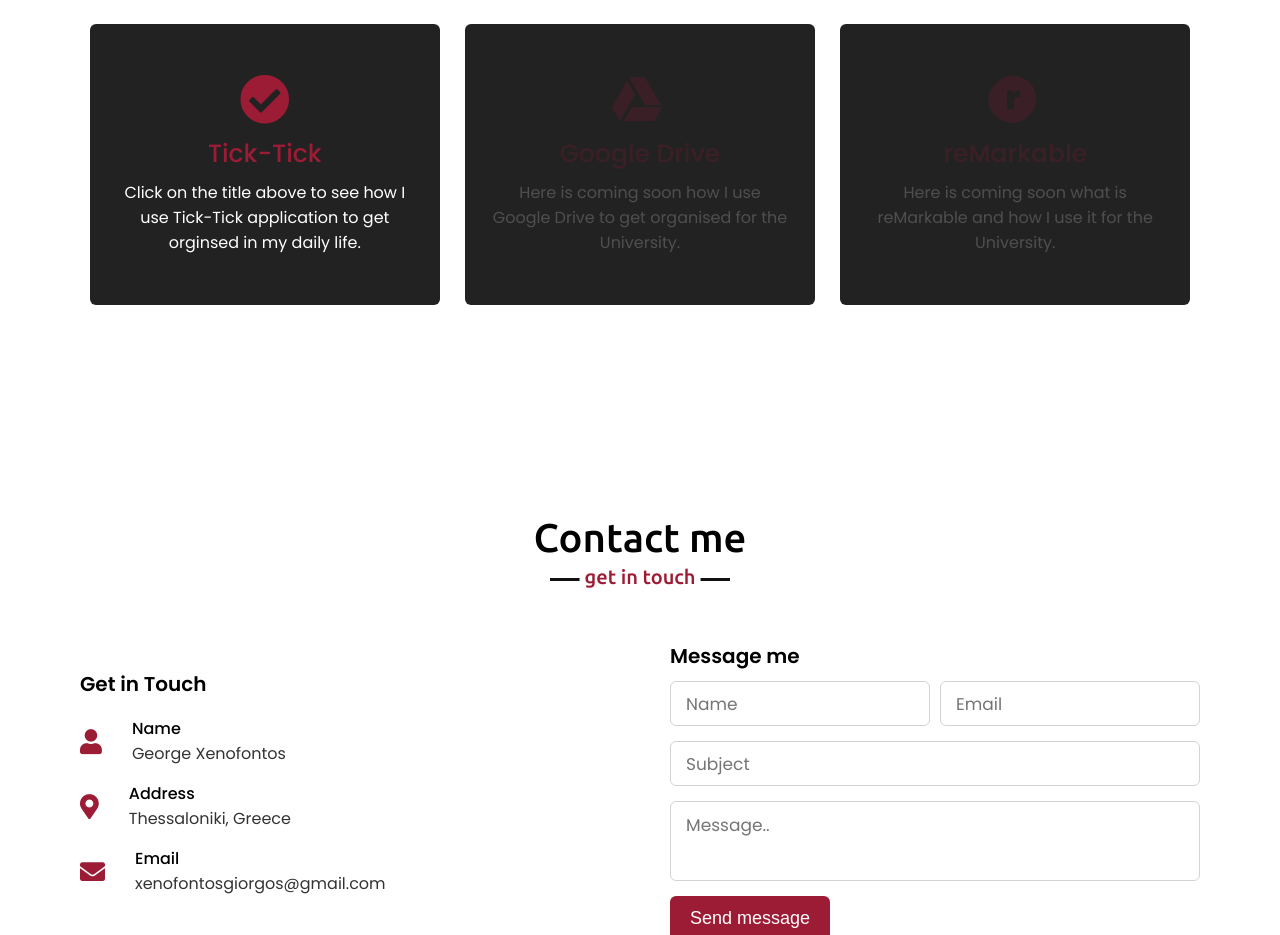
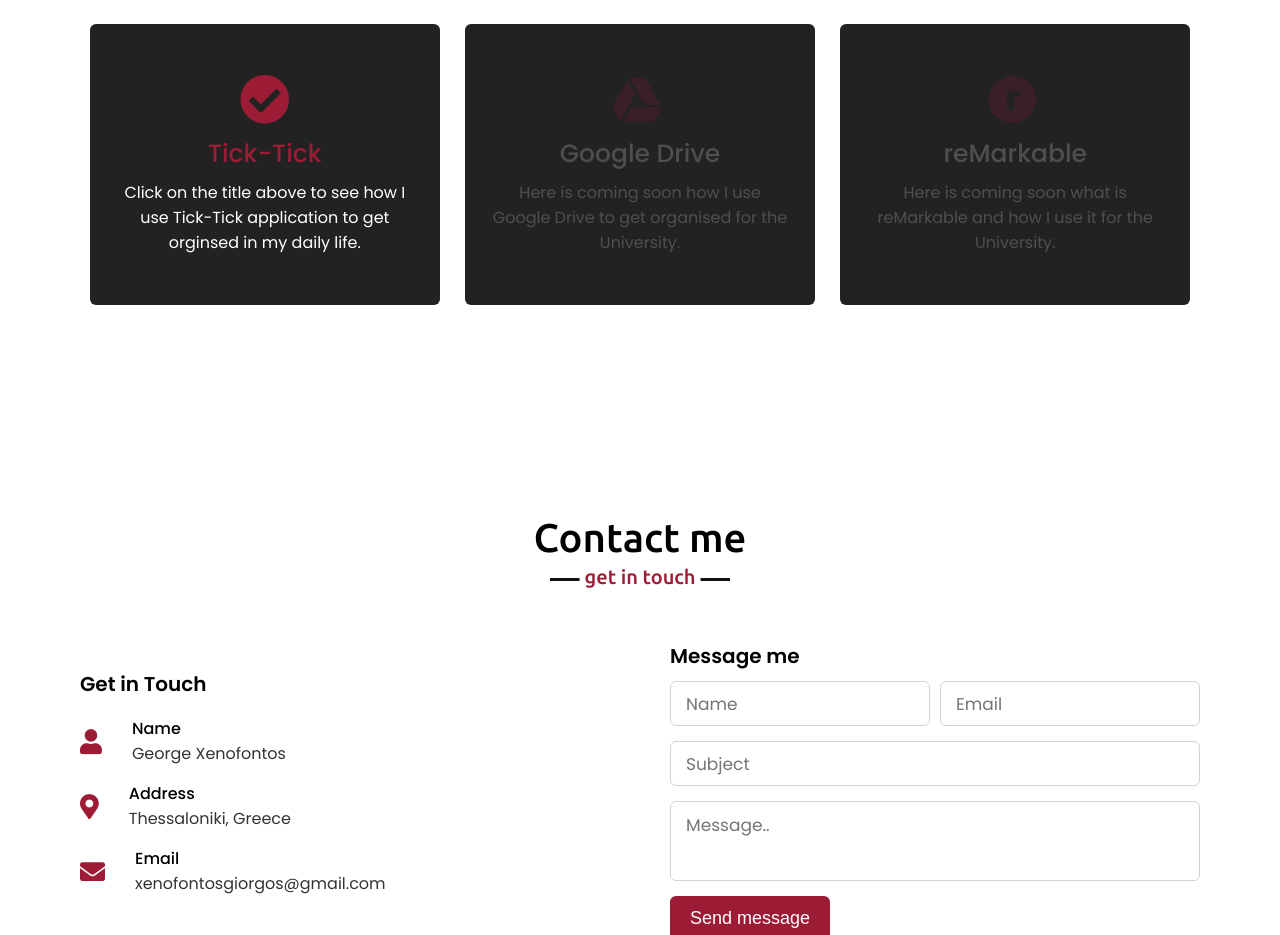
Before and after one commit to GeorgeXen/gXen, a plain HTML site: page main.html in a window 1280 px wide. Shown: the part 1760-2695 px from the top of the page. Drawn offline with nearby package versions, Linux system fonts and the light colour scheme.

Commit message:
Update main.html

```diff
--- a/main.html
+++ b/main.html
@@ -84,29 +84,23 @@ I am in the Information and Electronic Systems Engineering department, as my mai
             <div class="card">
                 <div class="box" style="opacity: 0.2;">
                     <i class="fab fa-google-drive"></i>
-                    <div class="text"><a href="" class="link" target="_blank">Google Drive</a></div>
+                    <div class="text">Google Drive</div>
                     <p>Here is coming soon how I use Google Drive to get organised for the University.</p>
                 </div>
             </div>
             <div class="card">
                 <div class="box" style="opacity: 0.2;">
                     <i class="fab fa-ravelry"></i>
-                    <div class="text"><a href="" class="link">reMarkable</a></div>
+                    <div class="text">reMarkable</div>
                     <p>Here is coming soon what is reMarkable and how I use it for the University.</p>
                 </div>
+<!--             <a href="" class="link" target="_blank"> </a>-->
             </div>
            <!-- <div class="card">
                 <div class="box">
                     <i class="fab fa-google-drive"></i>
                     <div class="text"><a href="" class="link" target="_blank">Google Drive</a></div>
                     <p>Here is how I use Google Drive to get organised for the University.</p>
-                </div>
-            </div> -->
-            <!--<div class="card">
-                <div class="box">
-                    <i class="fas fa-code"></i>
-                    <div class="text">Apps Design</div>
-                    <p>Lorem ipsum dolor sit amet consectetur, adipisicing elit. Rem quia sunt, quasi quo illo enim.</p>
                 </div>
             </div> -->
            </div>
```
